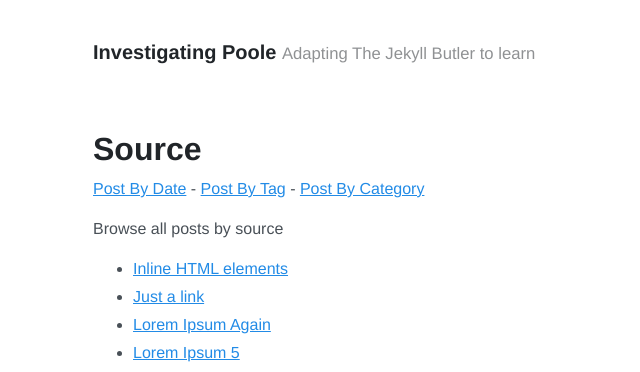
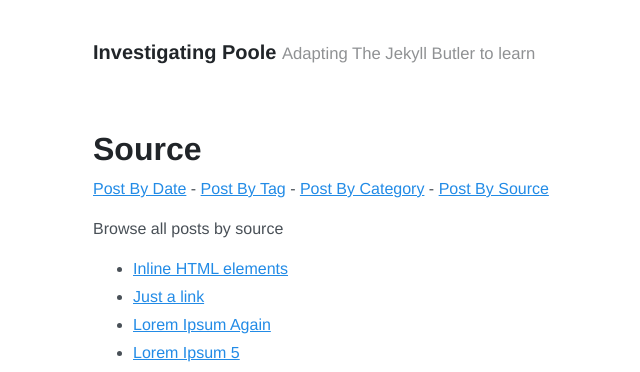
Before and after one commit to akmolteni/gju, a Jekyll site: the page built from source.md, in a window 1280 px wide. Shown: the top 372 px of the page, without its empty margins (211-851 px from the left). Built offline with Jekyll 4.4.1, drawn with Linux system fonts in a browser that asks for light colours.

Commit message:
Update archives.html

```diff
--- a/_includes/archives.html
+++ b/_includes/archives.html
@@ -1,5 +1,6 @@
 <p>
 <a href="{{ site.baseurl }}/archive" title="Archive by Date">Post By Date</a> -
 <a href="{{ site.baseurl }}/tag" title="Archive by Tag">Post By Tag</a> -
-<a href="{{ site.baseurl }}/category" title="Archive by Category">Post By Category</a>
+<a href="{{ site.baseurl }}/category" title="Archive by Category">Post By Category</a> -
+  <a href="{{ site.baseurl }}/source" title="Archive by Category">Post By Source</a>
 </p>
```
